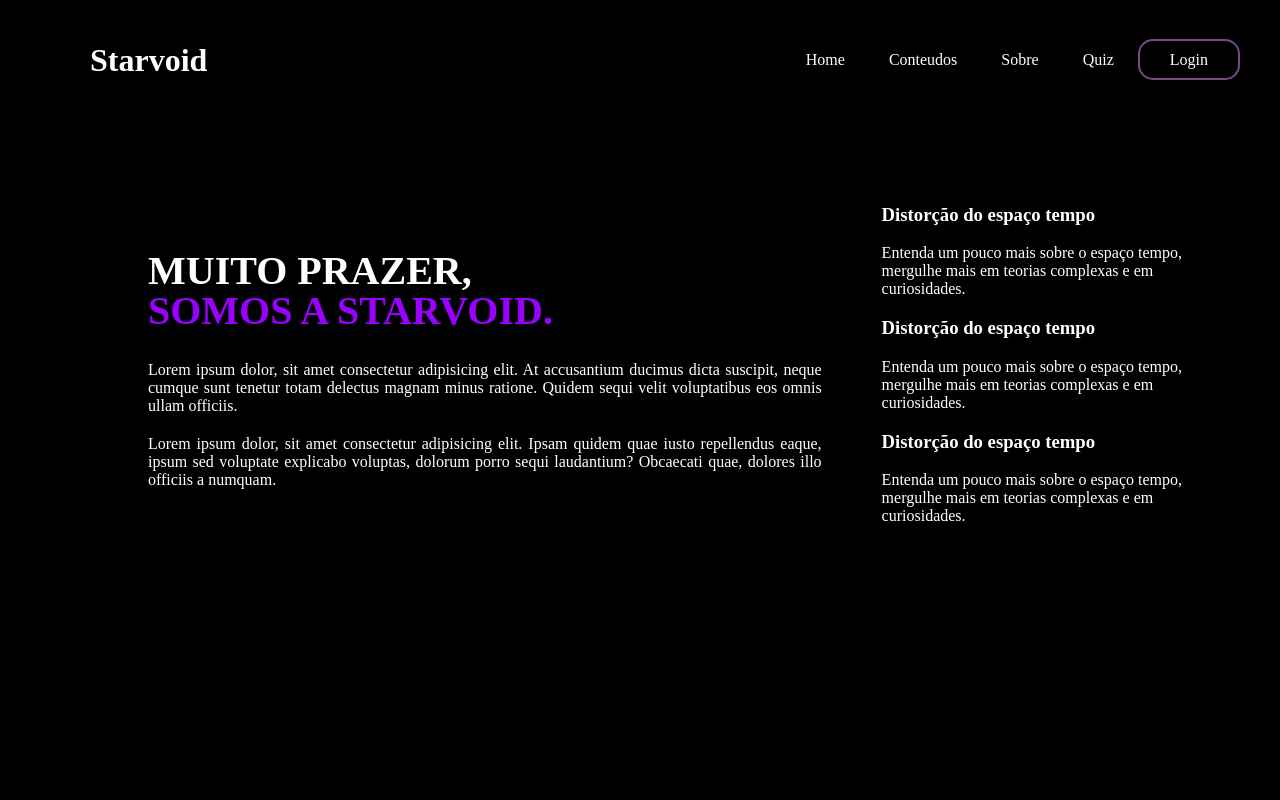
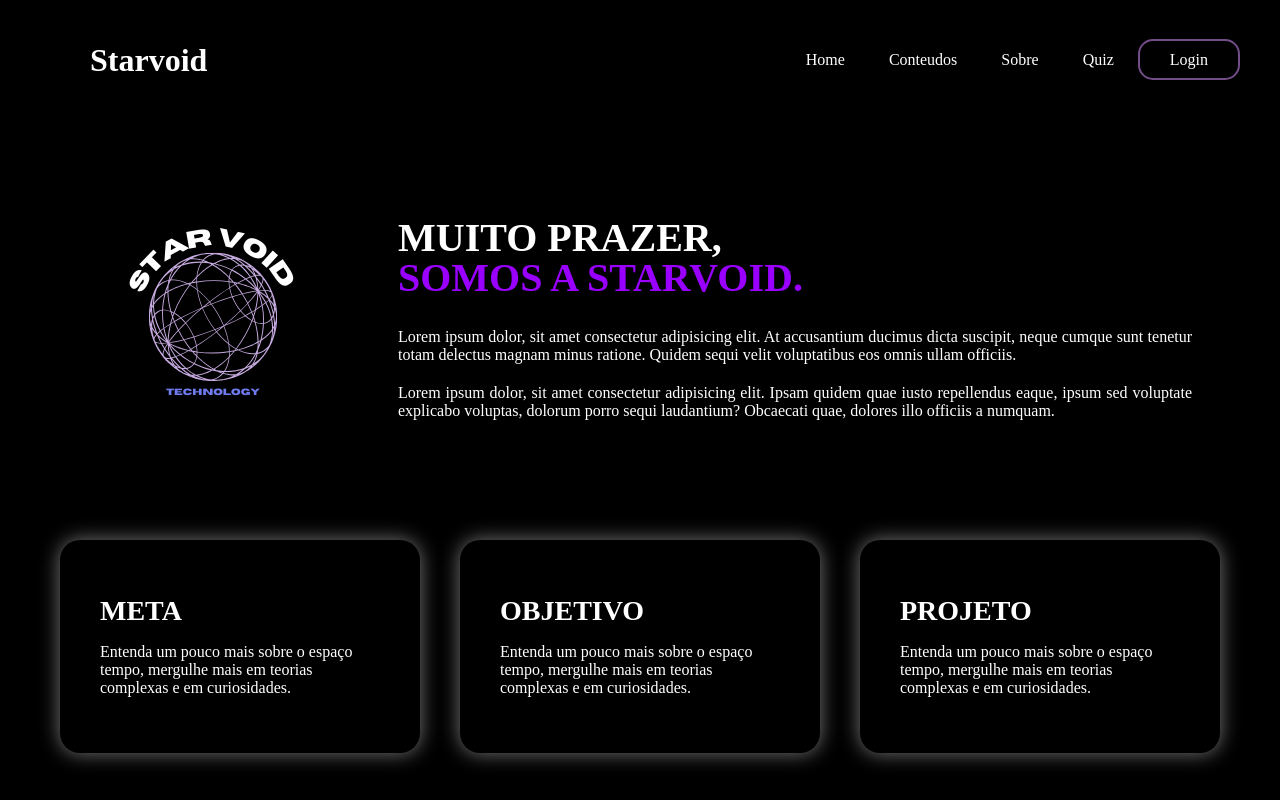
Before and after one commit to giovannaimlau/EDUTEC, a plain HTML site: page sobre/sobre.html in a window 1280 px wide. Drawn offline with nearby package versions, Linux system fonts and the light colour scheme; a script that the page names is missing.

Commit message:
sobre finalizado

```diff
--- a/conteudo/conteudo.css
+++ b/conteudo/conteudo.css
@@ -169,3 +169,7 @@ body {
             transform: scale(1.05);
             box-shadow: 0 0 20px #ffffff78;
         }
+
+        .flex {
+            display: flex;
+        }
--- a/sobre/sobre.css
+++ b/sobre/sobre.css
@@ -125,3 +125,29 @@ section.sobre .flex {
     margin: 0 5px;
     transition: .2s;
 }
+
+.flex {
+    display: flex;
+}
+
+/*caixas*/
+
+.caixas div {
+    box-shadow: 0 0 20px #ffffff78;
+    color: #fff;
+    padding: 40px;
+    border-radius: 20px;
+    margin-top: 45px;
+    transition: .2s;
+    margin: 20px;
+}
+
+.caixas h3 {
+    font-size: 28px;
+    margin: 15px 0;
+}
+
+.caixas {
+    display: flex;
+    justify-content: space-around;
+}
--- a/sobre/sobre.html
+++ b/sobre/sobre.html
@@ -36,7 +36,7 @@
             <div class="interface">
                 <div class="flex">
                     <div class="img-sobre">
-                        <img src="images/foto.png" alt="">
+                        <img src="/img/global (1).png" alt="">
                     </div>
 
                     <div class="txt-sobre">
@@ -45,24 +45,26 @@
                         <p>Lorem ipsum dolor, sit amet consectetur adipisicing elit. Ipsam quidem quae iusto repellendus eaque, ipsum sed voluptate explicabo voluptas, dolorum porro sequi laudantium? Obcaecati quae, dolores illo officiis a numquam.</p>
                     </div>
 
-                    <div>
+                    </div>
+                </div>
+            </div>
+        </section>
+
+        <section class="especificacao">
+            <div class="caixas">
                 <div class="meta">
-                            <h3>Distorção do espaço tempo</h3>
+                    <h3>META</h3>
                     <p>Entenda um pouco mais sobre o espaço tempo, mergulhe mais em teorias complexas e em curiosidades.</p>
                 </div>
 
                 <div class="objetivo">
-                            <h3>Distorção do espaço tempo</h3>
+                    <h3>OBJETIVO</h3>
                     <p>Entenda um pouco mais sobre o espaço tempo, mergulhe mais em teorias complexas e em curiosidades.</p>
                 </div>
 
                 <div class="projeto">
-                            <h3>Distorção do espaço tempo</h3>
+                    <h3>PROJETO</h3>
                     <p>Entenda um pouco mais sobre o espaço tempo, mergulhe mais em teorias complexas e em curiosidades.</p>
-                        </div>
-
-                    </div>
-                </div>
                 </div>
         </section>
     </main>
```
Also changed, not shown: conteudo/conteudos.html (+7 -0 lines). Lines whose indentation alone changed are shown as unchanged.
